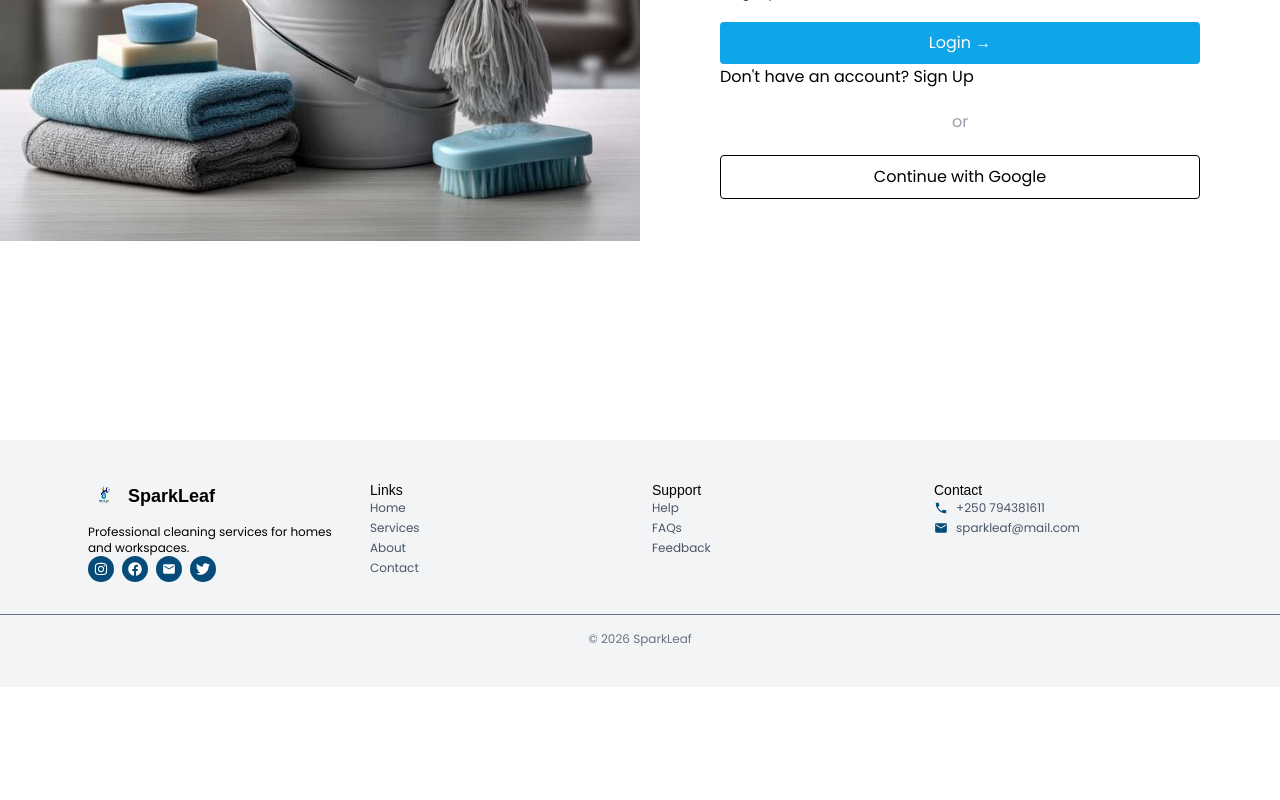
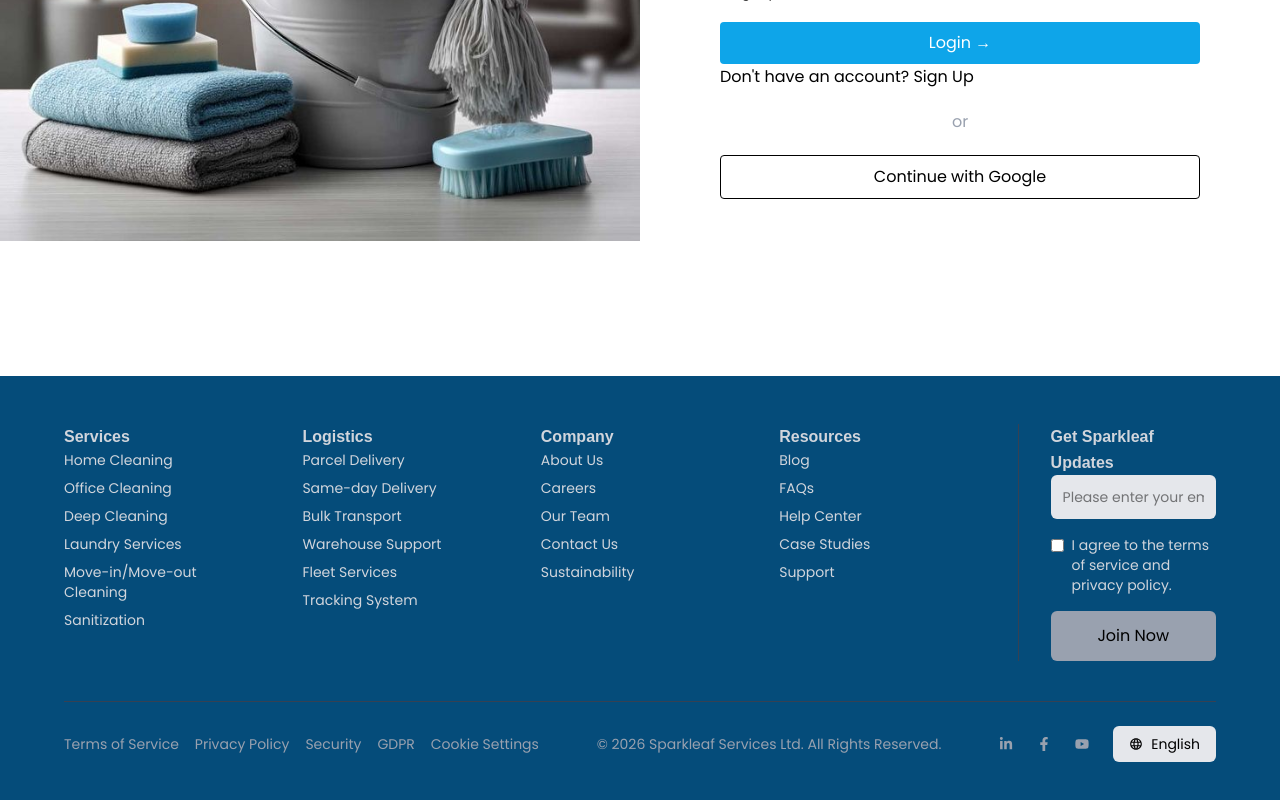
Before and after one commit to JirehFaith/SparkLeaf, a React (Vite) app: page /login in a window 1280 px wide. Shown: the part 424-1224 px from the top of the page. Before the commit the page ends 1111 px from the top, so only its background shows below. Built offline with nearby package versions, Linux system fonts and the light colour scheme.

Commit message:
footer updated added logistic services

```diff
--- a/src/components/footer.jsx
+++ b/src/components/footer.jsx
@@ -1,85 +1,113 @@
-import { FaInstagram, FaFacebook, FaTwitter } from "react-icons/fa";
-import { MdEmail, MdPhone } from "react-icons/md";
+import { FaLinkedinIn, FaFacebookF, FaYoutube } from "react-icons/fa";
+import { MdLanguage } from "react-icons/md";
 
 export default function Footer() {
   return (
-    <footer className="bg-gray-100 mt-16 py-10">
+     <footer className="bg-primary text-gray-300 px-6 md:px-16 py-12">
+      {/* TOP GRID */}
+      <div className="grid grid-cols-2 md:grid-cols-5 gap-10 border-b border-gray-700 pb-10">
 
-      <div className="max-w-6xl mx-auto px-6 grid grid-cols-1 sm:grid-cols-2 md:grid-cols-4 gap-6">
-
-        {/* Brand */}
+        {/* Services */}
         <div>
-          <div className="flex items-center gap-2 mb-3">
-            <img
-              src="./images/nobgLogo.png"
-              alt="logo"
-              className="h-8 w-8"
-            />
-            <h3 className="font-semibold text-lg text-[#1F1C17]">
-              SparkLeaf
-            </h3>
-          </div>
-
-          <p className="text-xs text-gray-600 mb-3">
-            Professional cleaning services for homes and workspaces.
-          </p>
-
-          <div className="flex gap-2">
-            {[FaInstagram, FaFacebook, MdEmail, FaTwitter].map((Icon, i) => (
-              <a
-                key={i}
-                href="#"
-                className="p-1.5 rounded-full bg-primary hover:bg-secondary transition"
-              >
-                <Icon className="text-white text-sm" />
-              </a>
-            ))}
-          </div>
-        </div>
-
-        {/* Links */}
-        <div>
-          <h4 className="font-medium mb-2 text-sm text-gray-800">Links</h4>
-          <ul className="space-y-1 text-xs text-gray-600">
-            {["Home", "Services", "About", "Contact"].map((item) => (
-              <li key={item} className="hover:text-primary cursor-pointer">
-                {item}
-              </li>
-            ))}
+          <h4 className="text-white font-semibold mb-4">Services</h4>
+          <ul className="space-y-2 text-sm">
+            <li>Home Cleaning</li>
+            <li>Office Cleaning</li>
+            <li>Deep Cleaning</li>
+            <li>Laundry Services</li>
+            <li>Move-in/Move-out Cleaning</li>
+            <li>Sanitization</li>
           </ul>
         </div>
 
-        {/* Support */}
+        {/* Logistics */}
         <div>
-          <h4 className="font-medium mb-2 text-sm text-gray-800">Support</h4>
-          <ul className="space-y-1 text-xs text-gray-600">
-            {["Help", "FAQs", "Feedback"].map((item) => (
-              <li key={item} className="hover:text-primary cursor-pointer">
-                {item}
-              </li>
-            ))}
+          <h4 className="text-white font-semibold mb-4">Logistics</h4>
+          <ul className="space-y-2 text-sm">
+            <li>Parcel Delivery</li>
+            <li>Same-day Delivery</li>
+            <li>Bulk Transport</li>
+            <li>Warehouse Support</li>
+            <li>Fleet Services</li>
+            <li>Tracking System</li>
           </ul>
         </div>
 
-        {/* Contact */}
+        {/* Company */}
         <div>
-          <h4 className="font-medium mb-2 text-sm text-gray-800">Contact</h4>
-          <ul className="space-y-1 text-xs text-gray-600">
-            <li className="flex items-center gap-2">
-              <MdPhone className="text-primary text-sm" />
-              +250 794381611
-            </li>
-            <li className="flex items-center gap-2">
-              <MdEmail className="text-primary text-sm" />
-              sparkleaf@mail.com
-            </li>
+          <h4 className="text-white font-semibold mb-4">Company</h4>
+          <ul className="space-y-2 text-sm">
+            <li>About Us</li>
+            <li>Careers</li>
+            <li>Our Team</li>
+            <li>Contact Us</li>
+            <li>Sustainability</li>
           </ul>
+        </div>
+
+        {/* Resources */}
+        <div>
+          <h4 className="text-white font-semibold mb-4">Resources</h4>
+          <ul className="space-y-2 text-sm">
+            <li>Blog</li>
+            <li>FAQs</li>
+            <li>Help Center</li>
+            <li>Case Studies</li>
+            <li>Support</li>
+          </ul>
+        </div>
+
+        {/* Newsletter */}
+        <div className="md:border-l md:border-gray-700 md:pl-8">
+          <h4 className="text-white font-semibold mb-4">
+            Get Sparkleaf Updates
+          </h4>
+
+          <input
+            type="email"
+            placeholder="Please enter your email here"
+            className="w-full p-3 rounded-md bg-gray-200 text-black text-sm mb-4 outline-none"
+          />
+
+          <div className="flex items-start gap-2 text-sm mb-4">
+            <input type="checkbox" className="mt-1" />
+            <p>
+              I agree to the terms of service and privacy policy.
+            </p>
+          </div>
+
+          <button className="w-full bg-gray-400 text-black py-3 rounded-md font-medium hover:opacity-90">
+            Join Now
+          </button>
         </div>
       </div>
 
-      {/* Bottom */}
-      <div className="mt-8 border-t pt-4 text-center text-xs text-gray-500">
-        © {new Date().getFullYear()} SparkLeaf
+      {/* BOTTOM LINKS */}
+      <div className="flex flex-col md:flex-row justify-between items-center mt-6 text-sm text-gray-400 gap-4">
+
+        <div className="flex flex-wrap gap-4">
+          <span>Terms of Service</span>
+          <span>Privacy Policy</span>
+          <span>Security</span>
+          <span>GDPR</span>
+          <span>Cookie Settings</span>
+        </div>
+
+        <p className="text-center">
+          © 2026 Sparkleaf Services Ltd. All Rights Reserved.
+        </p>
+
+        {/* Social + Language */}
+        <div className="flex items-center gap-6">
+          <FaLinkedinIn className="cursor-pointer hover:text-white" />
+          <FaFacebookF className="cursor-pointer hover:text-white" />
+          <FaYoutube className="cursor-pointer hover:text-white" />
+
+          <div className="flex items-center gap-2 bg-gray-200 text-black px-4 py-2 rounded-md cursor-pointer">
+            <MdLanguage />
+            <span>English</span>
+          </div>
+        </div>
       </div>
     </footer>
   );
--- a/src/pages/home.jsx
+++ b/src/pages/home.jsx
@@ -3,6 +3,7 @@ import { motion } from "framer-motion";
 import { Home, Building2, Sparkles, Sofa } from "lucide-react";
 import { useState } from "react";
 import { Link, useNavigate } from "react-router-dom";
+import { Truck, Package, Clock, MapPin } from "lucide-react";
 
 
   const steps = [
@@ -107,6 +108,29 @@ const plans = [
     highlight: false,
   },
 ];
+const logisticsServices = [
+  {
+    title: "Parcel Delivery",
+    description: "Fast and secure delivery for packages of all sizes.",
+    icon: Package,
+  },
+  {
+    title: "Same-day Delivery",
+    description: "Urgent deliveries handled within hours.",
+    icon: Clock,
+  },
+  {
+    title: "Bulk Transport",
+    description: "Efficient logistics for large and heavy goods.",
+    icon: Truck,
+  },
+  {
+    title: "Real-time Tracking",
+    description: "Track your shipments live with our system.",
+    icon: MapPin,
+  },
+];
+
 
 
 const HomePage = () => {
@@ -488,6 +512,74 @@ const handlePrev = () => {
 
   </div>
 </section>
+{/* logistics services */}
+  <section className="bg-primary py-20 px-6 text-white">
+      <div className="max-w-7xl mx-auto">
+
+        {/* HEADER */}
+        <motion.div
+          className="flex flex-col md:flex-row md:items-center md:justify-between mb-14"
+          initial={{ opacity: 0, scale: 0.95 }}
+          whileInView={{ opacity: 1, scale: 1 }}
+          transition={{ duration: 0.6 }}
+          viewport={{ once: true }}
+        >
+          <div>
+            <p className="text-xs tracking-widest text-gray-400 uppercase mb-3">
+              Logistics Services
+            </p>
+
+            <h2 className="text-4xl md:text-5xl font-semibold leading-tight">
+              Fast. Reliable. Delivered.
+            </h2>
+          </div>
+        </motion.div>
+
+        {/* GRID */}
+        <motion.div
+          className="grid sm:grid-cols-2 lg:grid-cols-4 gap-10"
+          initial="hidden"
+          whileInView="visible"
+          viewport={{ once: true }}
+          variants={{
+            hidden: {},
+            visible: {
+              transition: { staggerChildren: 0.15 },
+            },
+          }}
+        >
+          {logisticsServices.map((service, index) => {
+            const Icon = service.icon;
+
+            return (
+              <motion.div
+                key={index}
+                className="group p-6 rounded-lg bg-white/5 border border-white/10 hover:bg-white/10 hover:-translate-y-2 transition-all duration-300"
+                variants={{
+                  hidden: { opacity: 0, y: 40 },
+                  visible: { opacity: 1, y: 0 },
+                }}
+                whileHover={{ scale: 1.05 }}
+              >
+                <div className="mb-6">
+                  <div className="w-12 h-12 flex items-center justify-center rounded-full bg-white/10 group-hover:bg-accent transition">
+                    <Icon className="text-xl text-accent group-hover:text-black" />
+                  </div>
+                </div>
+
+                <h3 className="text-lg font-semibold mb-3">
+                  {service.title}
+                </h3>
+
+                <p className="text-sm text-gray-400 leading-relaxed">
+                  {service.description}
+                </p>
+              </motion.div>
+            );
+          })}
+        </motion.div>
+      </div>
+    </section>
 {/* pricing section */}
 <section id="pricing">
   <div className="min-h-screen bg-[#f7f7f7] flex flex-col items-center px-4 sm:px-6 py-12 sm:py-16">
```
